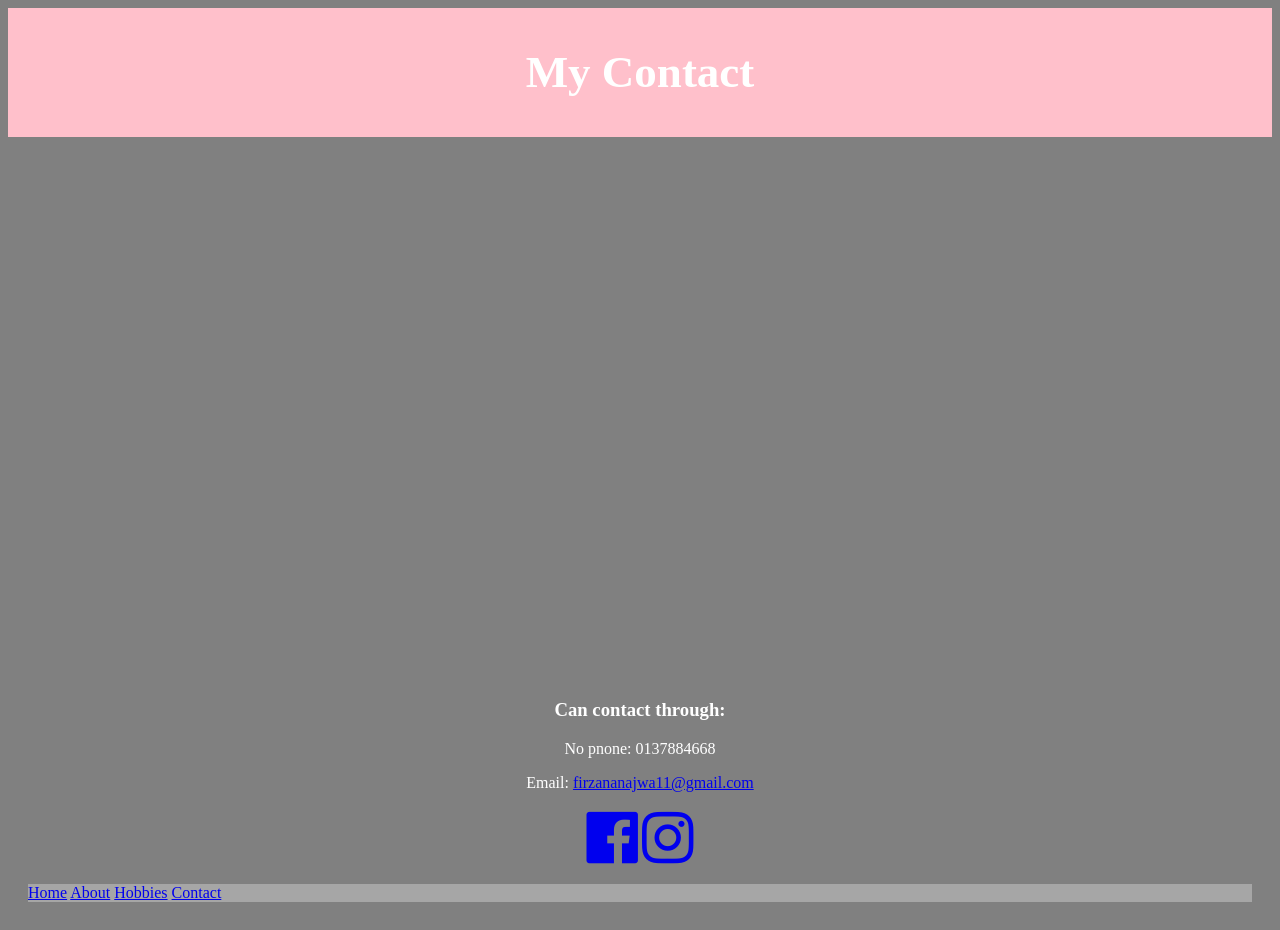
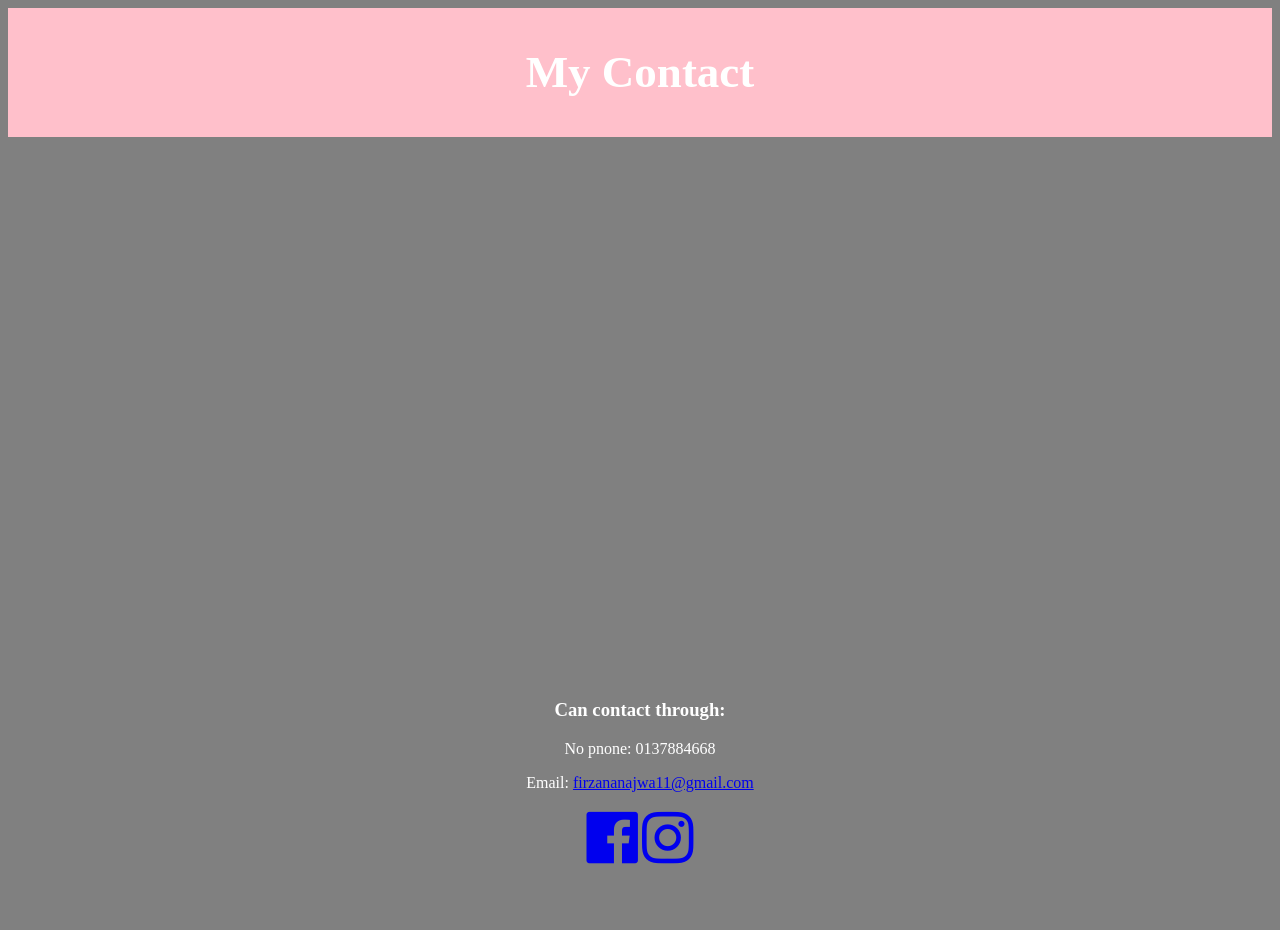
Before and after one commit to firzananajwa/contact, a plain HTML site: page index.html in a window 1280 px wide. Drawn offline with Linux system fonts and the light colour scheme.

Commit message:
Update index.html

```diff
--- a/index.html
+++ b/index.html
@@ -40,10 +40,6 @@ img {
   clear: both;
   display: table;
 }
-
-.navbar {
-  overflow: hidden;
-  background-color: #a6a6a6;
 </center>
 </style>
 
@@ -74,12 +70,7 @@ img {
 		<link rel="stylesheet" href="https://cdnjs.cloudflare.com/ajax/libs/font-awesome/4.7.0/css/font-awesome.min.css">
 	  </center>
 	  </div>
-	<div class="navbar">
- 	  <a href="#">Home</a>
-	  <a href="https://firzananajwa.github.io/about/">About</a>
-	  <a href="#">Hobbies</a>
-	  <a href="https://firzananajwa.github.io/contact/" class="right">Contact</a>
-	</div>
+
 </body>
 
 </html>
```
